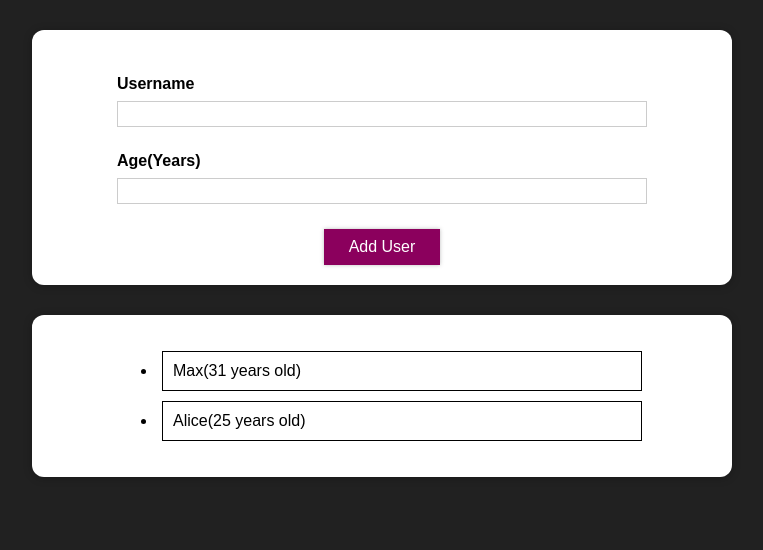
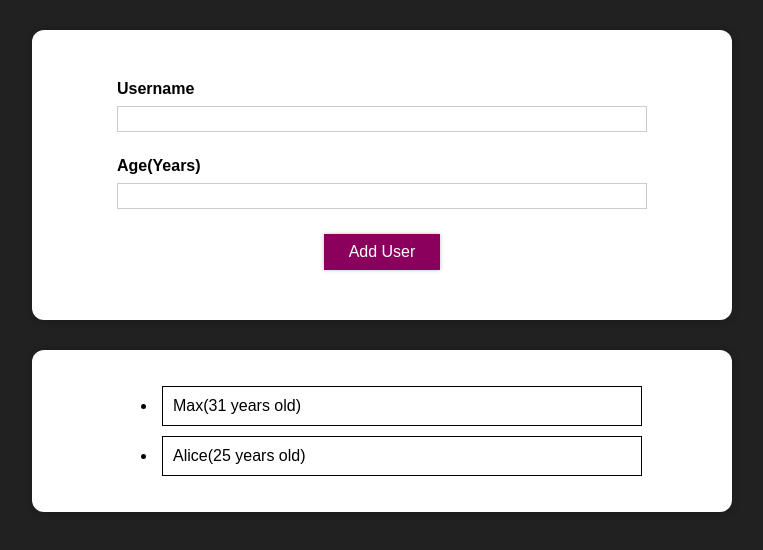
Before and after one commit to TriantafyllosFamprikatzis/user-lists-app, a React (Create React App) app: page / in a window 1280 px wide. Shown: the top 550 px of the page, without its empty margins (258-1021 px from the left). Built offline with nearby package versions, Linux system fonts and the light colour scheme.

Commit message:
Move card container

```diff
--- a/src/App.js
+++ b/src/App.js
@@ -1,5 +1,6 @@
 import React, { useState } from 'react';
 
+import Card from './components/UI/Card/Card';
 import UserInput from './components/UserInput/UserInput';
 import Users from './components/Users/Users';
 import './App.css';
@@ -28,8 +29,12 @@ const App = () => {
 
   return(
     <div className="App">
-      <UserInput onAddUser={addUserHandler}/>
-      <Users items={users}/>
+      <Card>
+        <UserInput onAddUser={addUserHandler}/>
+      </Card>
+      <Card>
+        <Users items={users}/>
+      </Card>
     </div>
   );
 }
--- a/src/components/UI/Card/Card.css
+++ b/src/components/UI/Card/Card.css
@@ -5,5 +5,5 @@
   width: 700px;
   max-width: 95%;
   padding: 20px 85px;
-  margin: 0 auto;
+  margin: 30px auto;
 }
--- a/src/components/UserInput/UserInput.js
+++ b/src/components/UserInput/UserInput.js
@@ -1,6 +1,5 @@
 import React, { useState } from 'react';
 
-import Card from '../UI/Card/Card';
 import Button from '../UI/Button/Button';
 import './UserInput.css';
 
@@ -51,7 +50,7 @@ const UserInput = (props) => {
   };
 
   return (
-    <Card className="form-wrapper">
+    <div className="form-wrapper">
       <form onSubmit={formSubmitHandler}>
         <div className={nameIsValid ? "form-control" : "form-control invalid"}>
           <label>Username</label>
@@ -65,7 +64,7 @@ const UserInput = (props) => {
           <Button type="submit">Add User</Button>
         </div>
       </form>
-    </Card>
+    </div>
   );
 };
 
--- a/src/components/Users/Users.js
+++ b/src/components/Users/Users.js
@@ -1,17 +1,14 @@
 import React from "react";
 
 import User from "../User/User";
-import Card from "../UI/Card/Card";
 
 const Users = (props) => {
   return (
-    <Card>
-      <ul>
-        {props.items.map((user) => (
-          <User key={user.id} name={user.name} age={user.age}></User>
-        ))}
-      </ul>
-    </Card>
+    <ul>
+      {props.items.map((user) => (
+        <User key={user.id} name={user.name} age={user.age}></User>
+      ))}
+    </ul>
   );
 };
 
```
